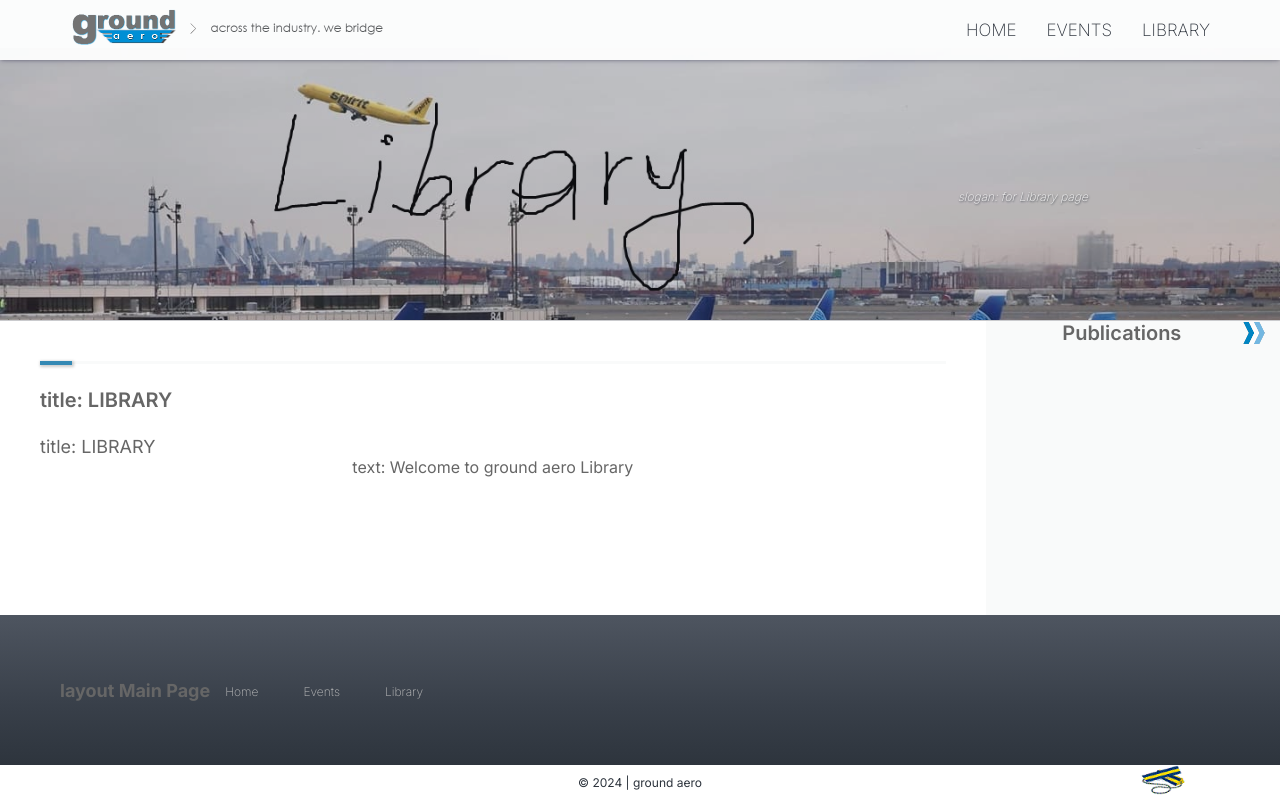
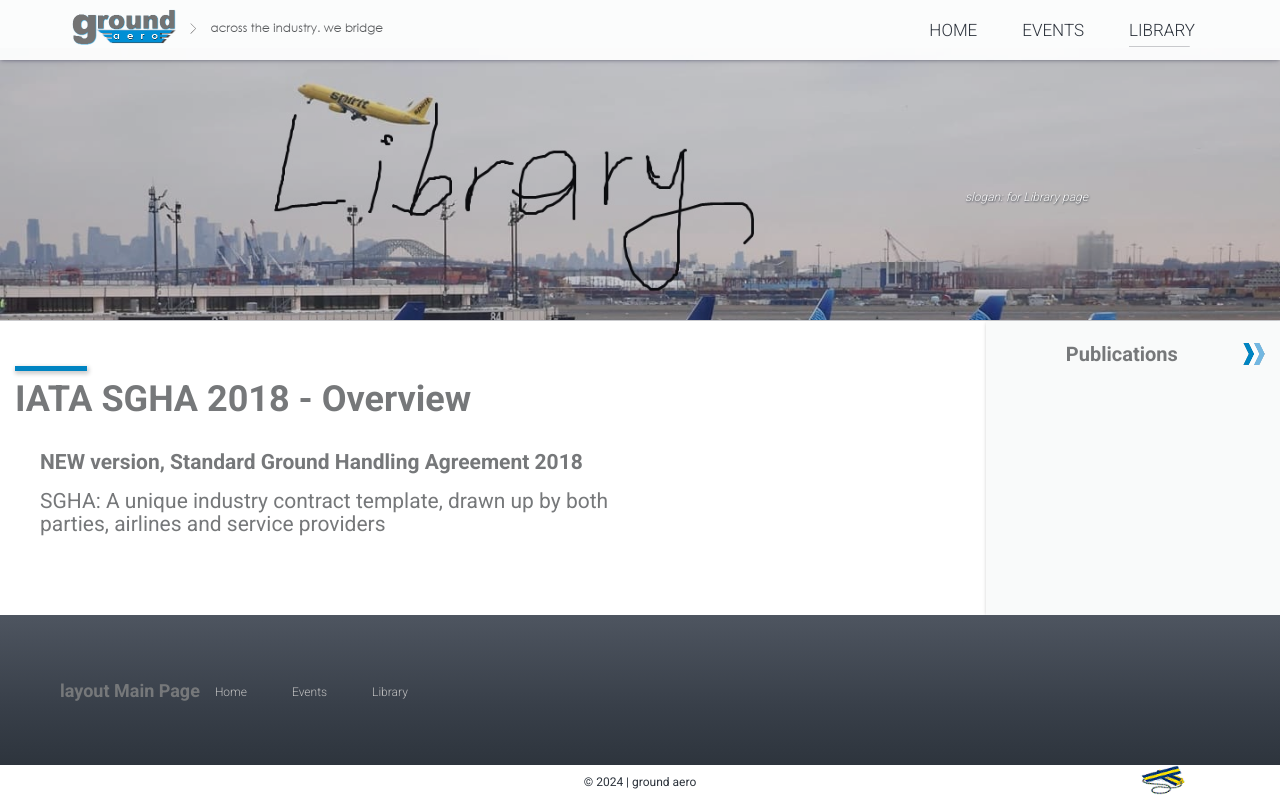
Before and after one commit to ground-aero/ground.aero-next, a Next.js app: page /sgha2018 in a window 1280 px wide. Built offline with nearby package versions, Linux system fonts and the light colour scheme.

Commit message:
refactor(library): adaptive intro section

```diff
--- a/src/app/(library)/sgha2018/Sgha.tsx
+++ b/src/app/(library)/sgha2018/Sgha.tsx
@@ -12,7 +12,12 @@ const Sgha: NextPage = () => {
         <Header title={intro.library.main.slogan}/>
 
         <Main type='library' title={intro.library.main.title} text={intro.library.main.text}>
-          <LayoutMainSgha layout={'sgha'} title={intro.library.main.title} text={intro.library.main.text} />
+          <LayoutMainSgha layout={'sgha'}
+            title={intro.library.main.title}
+            subtitleBold={intro.library.sgha2018.subtitleBold}
+            subtitleNormal={intro.library.sgha2018.subtitleNormal}
+            text={intro.library.main.text}
+          />
         </Main>
       </>
   );
--- a/src/app/globals.css
+++ b/src/app/globals.css
@@ -1,10 +1,11 @@
 :root {
   --max-width: 100%; /* Базовое значение для мобильных устройств */
   --border-radius: 4px;
-  --font-mono: ui-monospace, Menlo, Monaco, "Cascadia Mono", "Segoe UI Mono",
+  --font-mono: ui-monospace, Menlo, Monaco, "Cascadia Mono", "Segoe UI Mono", "Roboto",
     "Roboto Mono", "Oxygen Mono", "Ubuntu Monospace", "Source Code Pro",
     "Fira Mono", "Droid Sans Mono", "Courier New", monospace;
 
+  --text-color-rgb: 118, 120, 122;
   --foreground-rgb: 102, 102, 102;
   --background-start-rgb: 214, 219, 220;
   --background-end-rgb: 255, 255, 255;
@@ -12,8 +13,9 @@
   --background-primary: rgba(255, 255, 255);
   --background-secondary: rgba(238, 240, 241, 0.35);
 
-  --primary-color: #0070a8;
-  --primary-color-light: #3489b4;
+  /* --primary-color: #0070a8; */
+  --primary-color: #0084C2;
+  --primary-color-dark: #006392;
   --secondary-color: #2c333c;
   --secondary-color-light: 182, 182, 182;
 
@@ -50,6 +52,7 @@
 
 @media (prefers-color-scheme: dark) {
   :root {
+    --text-color-rgb: 118, 120, 122;
     --foreground-rgb: 189, 189, 189;
     --background-start-rgb: 0, 0, 0;
     --background-end-rgb: 0, 0, 0;
@@ -101,7 +104,7 @@ body {
 
 body {
   min-height: 100vh;
-  color: rgb(var(--foreground-rgb));
+  color: rgb(var(--text-color-rgb));
   font-size: 14px; /* Базовый размер шрифта для мобильных устройств */
 }
 
--- a/src/app/layout.tsx
+++ b/src/app/layout.tsx
@@ -1,9 +1,15 @@
 import type { Metadata } from "next"
+import { Roboto } from 'next/font/google'
 import { Inter } from "next/font/google"
 import "./globals.css"
 import { Nav, Footer } from "@/components"
 
 const inter = Inter({ subsets: ["latin"] });
+const roboto = Roboto({
+  weight: ['300', '400', '500', '700', '900'],
+  display: 'swap',
+  subsets: ['latin'],
+})
 
 export const metadata: Metadata = {
   title: "ground handling industry",
@@ -18,7 +24,7 @@ export default function RootLayout({
 
   return (
     <html lang="en">
-      <body className={inter.className}>
+      <body className={roboto.className}>
         <Nav/>
         {children}
         <Footer title='layout Main Page'/>
--- a/src/app/page.module.css
+++ b/src/app/page.module.css
@@ -44,11 +44,59 @@
   display: none; /* Hide on mobile */
 }
 
-.navLink,
-.navItem {
+.navLink {
+  margin-right: 15px;
+  color: var(--secondary-color);
   font-size: 14px;
   font-weight: 200;
+}
+.navItem {
+  margin-right: 0;
   color: var(--secondary-color);
+  font-weight: 200;
+  position: relative;
+  transition: all 0.5s;
+}
+
+.navLink:hover {
+  color: var(--primary-color-dark);
+  transition: .7s linear;
+}
+
+.navItem::before {
+  position: relative;
+  content: "";
+  position: absolute;
+  left: 0;
+  right: 0;
+  bottom: -6px;
+  height: 0.25px;
+  background: var(--primary-color-dark);
+  transform: scaleX(0);
+  transition: transform 0.7s ease-in-out;
+  transform-origin: left center;
+  transition: all 0.6s;
+}
+.navItem:hover::before {
+  transform: scaleX(0.75);
+  opacity: .25;
+}
+
+.navItem.Active {
+  margin-right: 0;
+  position: relative;
+}
+.navItem.Active::before {
+  position: relative;
+  content: "";
+  position: absolute;
+  left: 0;
+  right: 0;
+  bottom: -6px;
+  height: 0.25px;
+  background: var(--secondary-color);
+  opacity: .25;
+  transform: scaleX(0.75);
 }
 
 .header_overlay::after {
@@ -123,6 +171,21 @@
   grid-area: eventsList;
 }
 
+.boxContent {
+  padding: 0 15px 40px;
+}
+
+.boxContentMain {
+  padding: 40px 15px;
+}
+
+.emptyBoxCenter {
+  position: relative;
+  display: flex;
+  height: 65px;
+  align-items: center;
+}
+
 .emptyBox,
 .emptyBoxLeft,
 .emptyBoxRight {
@@ -133,12 +196,30 @@
   box-shadow: rgba(0, 0, 0, 0.12) 0 3px 6px 0px;
 }
 
+.decorBar {
+  position: absolute;
+  display: block;
+  top: -2.5px;
+  width: 28px;
+  height: 2.5px;
+  background-color: var(--primary-color-dark);
+  box-shadow: rgba(0, 0, 0, 0.20) 1px 1px 3px 1px;
+}
+
+.decorBarLarge {
+  top: 5px;
+  width: 72px;
+  height: 5px;
+  background-color: var(--primary-color);
+  box-shadow: rgba(0, 0, 0, 0.20) 1px 2px 4px 1px;
+}
+
 .containBoxCenter {
   position: relative;
   display: flex;
   height: 60px;
   align-items: center;
-  border-top: 3px solid var(--background-secondary);
+  border-top: 4px solid var(--background-secondary);
 }
 
 .introBox {
@@ -150,6 +231,35 @@
   font-weight: 600;
   width: 100%;
   text-align: center;
+}
+
+.intro_main_title {
+  display: flex;
+  padding-top: 10px;
+  font-size: 26px;
+  font-weight: 700;
+  width: 100%;
+  text-align: left;
+}
+
+.intro_main_subtitle {
+  display: flex;
+  padding: 25px 25px 0;
+  font-size: 17px;
+  font-weight: 600;
+  line-height: 1.1;
+  max-width: 80%;
+  text-align: left;
+}
+
+.intro_main_subtitle_secondary {
+  display: flex;
+  padding: 15px 25px 0;
+  font-size: 17px;
+  line-height: 1.1;
+  font-weight: 400;
+  max-width: 80%;
+  text-align: left;
 }
 
 .intro_title_left {
@@ -164,12 +274,11 @@
 .intro_title_large {
   font-size: 24px;
   font-weight: 600;
-  color: var(--primary-color-light);
+  color: var(--primary-color);
 }
 
 .introList {
   list-style: none;
-  padding: 20px 10px 0;
   position: relative;
 }
 
@@ -203,16 +312,6 @@
 
 .boxAside {
   background-color: var(--background-secondary);
-}
-
-.decorBar {
-  position: absolute;
-  display: block;
-  top: -3px;
-  width: 24px;
-  height: 3px;
-  background-color: var(--primary-color-light);
-  box-shadow: rgba(0, 0, 0, 0.20) 1px 1px 3px 1px;
 }
 
 .innerEmpty {
@@ -255,17 +354,23 @@
 #gridEvents {
   display: grid;
   grid-template-areas:
-    "boxMain"
-    "asideBoxRight";
-  grid-template-rows: auto auto;
+    "asideBoxRight"
+    "boxMain";
+  grid-template-rows: min-content auto;
   grid-template-columns: 1fr;
-  grid-gap: 20px;
+  grid-gap: 0;
   height: 100%;
   margin-top: -3px;
 }
 
-.boxMain {
-  padding: 20px 15px;
+#asideBoxRight {
+  grid-area: asideBoxRight;
+  height: fit-content;
+}
+
+#boxMain {
+  grid-area: boxMain;
+  height: 100%;
 }
 
 /* ------- footer ------ */
@@ -338,6 +443,11 @@
     gap: 20px;
   }
 
+  .nav ul li {
+    margin: 0;
+    padding: 0;
+  }
+
   .navLink,
   .navItem {
     font-size: 15px;
@@ -366,29 +476,27 @@
     grid-template-columns: 30% 1fr 1fr 30%;
   }
 
+  .introBox {
+    width: 50%;
+  }
+
   .emptyBox,
   .emptyBoxLeft,
   .emptyBoxRight {
-    height: 65px;
+    height: 75px;
+    background-color: #fff;
     box-shadow: rgba(0, 0, 0, 0.45) 0px 15px 16px -16px;
   }
-  .containBoxCenter {
-    height: 65px;
-  }
-  .emptyBox,
-  .emptyBoxLeft,
-  .emptyBoxRight,
   .containBoxCenter {
     height: 75px;
   }
 
-  .emptyBoxCenter {
-    position: relative;
-    display: flex;
-    height: 75px;
-    align-items: center;
-    background-color: #fff;
-    border-top: 3px solid var(--background-secondary);
+  .boxAside {
+    box-shadow: rgba(0, 0, 0, 0.3) 0px 1px 4px -1px;
+  }
+
+  .boxAsideEvents {
+    box-shadow: var(--primary-color) 0 3px 2px 0px;
   }
 
   .borderLeft {
@@ -399,14 +507,23 @@
     padding: 30px 20px;
   }
 
-  .decorBar {
-    width: 28px;
-    height: 4px;
-  }
-
   .responsiveImage {
     width: 24px;
     height: 24px;
+  }
+
+  .intro_main_title {
+    font-size: 32px;
+  }
+
+  .intro_main_subtitle {
+    font-size: 19px;
+    max-width: 70%;
+  }
+
+  .intro_main_subtitle_secondary {
+    font-size: 19px;
+    max-width: 70%;
   }
 
   .intro_title {
@@ -433,8 +550,12 @@
     grid-template-columns: 1fr 30%;
   }
 
-  .boxMain {
-    padding: 30px 25px;
+  #asideBoxRight {
+    height: 100%;
+  }
+
+  .boxContent {
+    padding: 40px 15px;
   }
 
   .footer_top {
@@ -516,12 +637,12 @@
     height: 75px;
   }
 
+  .boxContent {
+    padding: 40px 15px;
+  }
+
   .introBox {
     padding: 40px 0 0 30px;
-  }
-
-  .decorBar {
-    width: 32px;
   }
 
   .responsiveImage {
@@ -541,13 +662,21 @@
     font-size: 14px;
   }
 
+  .intro_main_title {
+    font-size: 36px;
+  }
+
+  .intro_main_subtitle {
+    font-size: 21px;
+  }
+
+  .intro_main_subtitle_secondary {
+    font-size: 21px;
+  }
+
   #gridLibrary,
   #gridEvents {
     grid-template-columns: 1fr 23%;
-  }
-
-  .boxMain {
-    padding: 40px 20px 30px 40px;
   }
 
   .footer_top {
--- a/src/app/page.tsx
+++ b/src/app/page.tsx
@@ -1,6 +1,7 @@
 import type { Metadata } from 'next'
 import Home from './Home'
 import "../app/globals.css"
+import { Roboto } from 'next/font/google'
 import { fetchData } from './api/utils/api'
 
 export const metadata: Metadata = {
@@ -8,6 +9,8 @@ export const metadata: Metadata = {
   description: "SGHA 2018 IATA, SGHA 2013, international air transport project dedicated to bridge across the industry",
   icons: {},
 };
+
+
 
 // type PageProps = {
 //   data: {id?: number, title?: string, body?: string}[],
--- a/src/components/LayoutMainLibrary.tsx
+++ b/src/components/LayoutMainLibrary.tsx
@@ -15,7 +15,7 @@ export const LayoutMainLibrary: React.FC<TLayoutMainProps> = ({ layout, title, t
     <>
       {layout==='library'? (
         <>
-          <div id={styles.boxMain}>
+          <div id={styles.boxMain} className={styles.boxContent}>
             <p className={styles.intro_main_title}>{title}</p>
             <h1 className={styles.intro_text}>{text}</h1>
           </div>
--- a/src/components/LayoutMainSgha.tsx
+++ b/src/components/LayoutMainSgha.tsx
@@ -7,33 +7,35 @@ import {intro} from "@/constants"
 type TLayoutMainProps = {
   layout: 'home' | 'events' | 'library' | 'sgha',
   title: string,
+  subtitleBold: string,
+  subtitleNormal: string,
   text: string,
   // children: React.ReactNode;
 };
 
-export const LayoutMainSgha: React.FC<TLayoutMainProps> = ({ layout, title, text }) => {
+export const LayoutMainSgha: React.FC<TLayoutMainProps> = ({ layout, title, subtitleBold, subtitleNormal, text }) => {
   return (
     <>
       {layout==='sgha' ? (
         <>
-          <div id={styles.boxMain} className={styles.boxMain}>
+          <div id={styles.boxMain} className={styles.boxContent}>
 
             {/* <div className={styles.horizontalBar}>
               <span className={styles.horizontalBar__span}></span>
             </div> */}
 
-            <div className={styles.emptyBoxCenter}>
-              <span className={styles.decorBar}></span>
-              <p className={`${styles.intro_title} ${styles.intro_title_left}`}>{title}</p>
+            <div className={`${styles.emptyBoxCenter}`} >
+              <span className={`${styles.decorBar} ${styles.decorBarLarge}`}></span>
+              <h1 className={styles.intro_main_title}>{intro.library.sgha2018.title}</h1>
             </div>
-
-            <p className={styles.intro_main_title}>{title}</p>
-            <h1 className={styles.intro_text}>{text}</h1>
+            <h2 className={styles.intro_main_subtitle}>{intro.library.sgha2018.subtitleBold}</h2>
+            <h3 className={styles.intro_main_subtitle_secondary}>{intro.library.sgha2018.subtitleNormal}</h3>
+            {/* <p className={styles.intro_text}>{text}</p> */}
 
           </div>
 
           <aside id={styles.asideBoxRight} className={styles.boxAside}>
-            <div className={styles.innerEmpty}>
+            <div className={`${styles.innerEmpty} ${styles.emptyBoxCenter}`}>
               <h3 className={styles.intro_title}>{'Publications'}</h3>
               <Image
                   src="/images/arrows2.png" className={styles.imgFacts} alt="arrows" width={22} height={22}
--- a/src/constants/texts.ts
+++ b/src/constants/texts.ts
@@ -26,7 +26,9 @@ export const intro = {
             },
         sgha2018: {
             slogan: 'slogan: for SGHA 2018',
-            title: 'title: SGHA 2018',
+            title: 'IATA SGHA 2018 - Overview',
+            subtitleBold: 'NEW version, Standard Ground Handling Agreement 2018',
+            subtitleNormal: 'SGHA: A unique industry contract template, drawn up by both parties, airlines and service providers',
             text: 'text: Welcome to SGHA 2018'
             },
     },
```
Also changed, not shown: src/components/LayoutMainEvents.tsx (+9 -3 lines), src/components/LayoutMainHome.tsx (+5 -5 lines).
